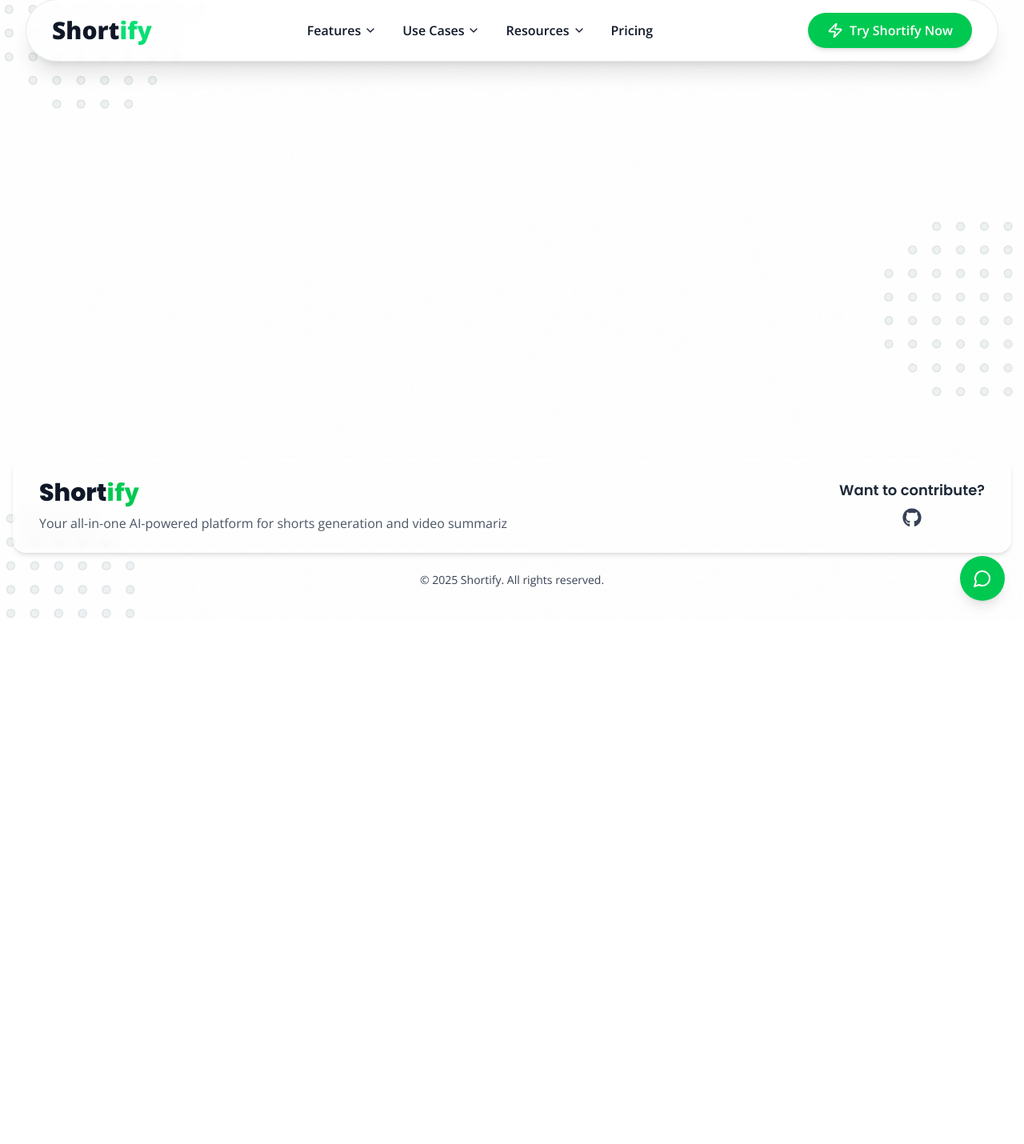
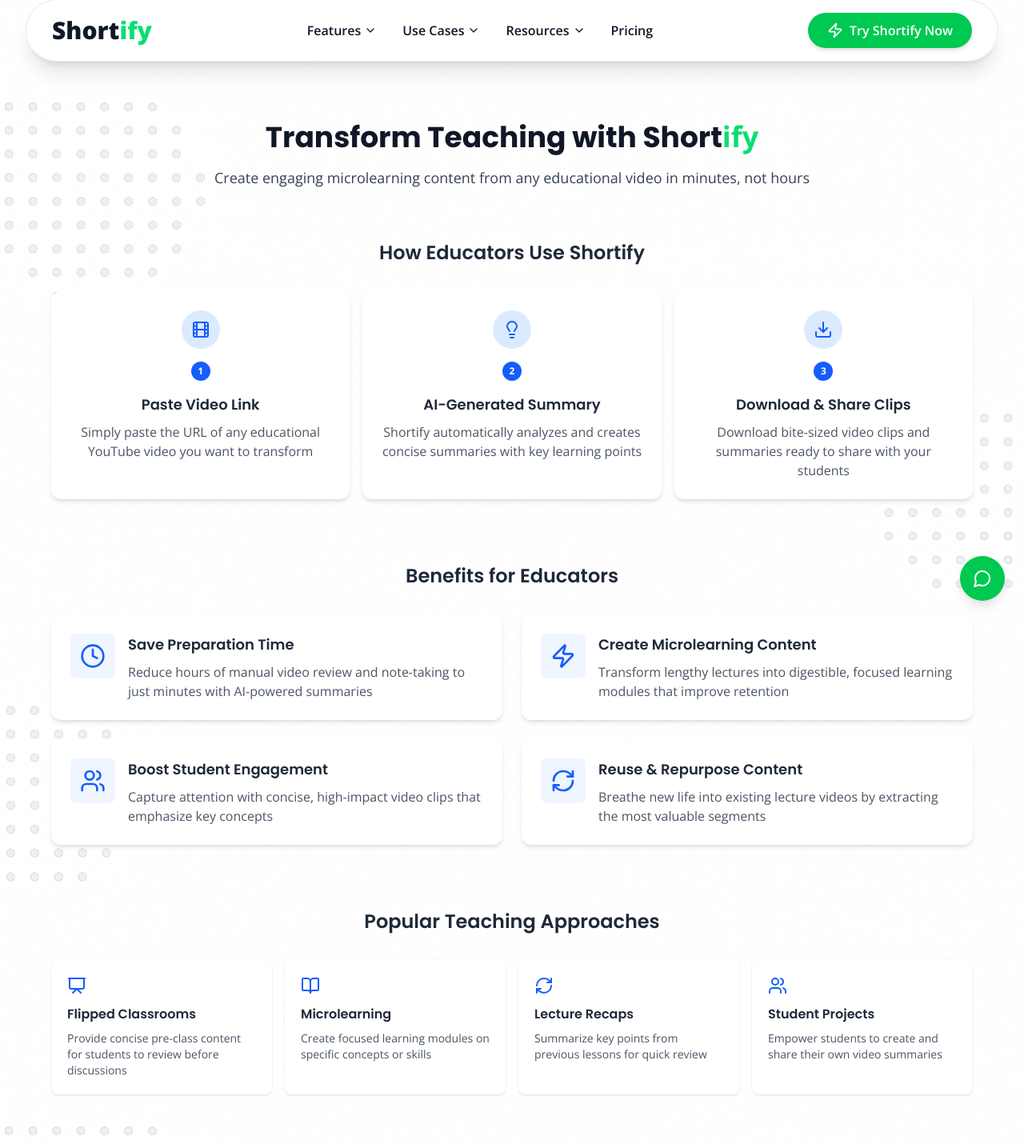
Before and after one commit to Ayushhgit/Shortify, a React (Vite) app in the folder frontend/: page /use-cases/educators in a window 1280 px wide. Shown: the part 25-1455 px from the top of the page at 80% size. Before the commit the page ends 800 px from the top, so only its background shows below. Built offline with nearby package versions, Linux system fonts and the light colour scheme.

Commit message:
Use case 2

```diff
--- a/frontend/src/App.jsx
+++ b/frontend/src/App.jsx
@@ -11,6 +11,7 @@ import PdfSummarizer from "./pages/PdfSummarizer";
 import ShortifyPage from "./pages/ShortifyPage";
 import Pricing from "./pages/Pricing";
 import CreatorsUseCase from "./pages/CreatorsUseCase";
+import EducatorsUseCase from "./pages/EducatorsUseCase";
 
 const LayoutWrapper = ({ children }) => {
   const location = useLocation();
@@ -38,6 +39,7 @@ function App() {
           <Route path="/" element={<Home />} />
           <Route path="/pricing" element={<Pricing />} />
           <Route path="/use-cases/creators" element={<CreatorsUseCase />} />
+          <Route path="/use-cases/educators" element={<EducatorsUseCase />} />
           <Route path="/shortify" element={<ShortifyPage />} />
           <Route path="/features/summarizer" element={<Summarizer />} />
           <Route path="/features/shorts-generator" element={<ShortsGenerator />} />
--- /dev/null
+++ b/frontend/src/pages/EducatorsUseCase.jsx
@@ -0,0 +1,172 @@
+import React, { useState } from "react";
+import { ChevronRight, Clock, Film, Download, BookOpen, Users, Lightbulb, Presentation, RefreshCw, Zap } from "lucide-react";
+
+
+// Step Component
+const WorkflowStep = ({ number, title, description, icon }) => {
+  return (
+    <div className="flex flex-col items-center p-6 bg-white rounded-xl shadow-md hover:shadow-lg transition-all duration-200">
+      <div className="bg-blue-100 w-12 h-12 rounded-full flex items-center justify-center mb-4">
+        {icon}
+      </div>
+      <div className="bg-blue-600 text-white w-6 h-6 rounded-full flex items-center justify-center text-xs font-bold mb-4">
+        {number}
+      </div>
+      <h4 className="text-lg font-semibold text-gray-800 mb-2">{title}</h4>
+      <p className="text-gray-600 text-center">{description}</p>
+    </div>
+  );
+};
+
+// Benefit Card Component
+const BenefitCard = ({ title, description, icon }) => {
+  return (
+    <div className="flex items-start p-6 bg-white rounded-xl shadow-md hover:shadow-lg transition-all duration-200">
+      <div className="bg-blue-50 p-3 rounded-lg mr-4 flex-shrink-0">
+        {icon}
+      </div>
+      <div>
+        <h4 className="text-lg font-semibold text-gray-800 mb-2">{title}</h4>
+        <p className="text-gray-600">{description}</p>
+      </div>
+    </div>
+  );
+};
+
+// Use Case Component
+const UseCase = ({ title, icon, description }) => {
+  const [isHovered, setIsHovered] = useState(false);
+
+  return (
+    <div
+      className={`p-5 rounded-lg transition-all duration-300 ${
+        isHovered ? "bg-gradient-to-t from-indigo-600 to-purple-600 text-white" : "bg-white text-gray-800"
+      } cursor-pointer shadow-sm hover:shadow-md`}
+      onMouseEnter={() => setIsHovered(true)}
+      onMouseLeave={() => setIsHovered(false)}
+    >
+      <div className={`mb-3 ${isHovered ? "text-white" : "text-blue-600"}`}>
+        {React.cloneElement(icon, { size: 24 })}
+      </div>
+      <h4 className="font-semibold mb-2">{title}</h4>
+      <p className={`text-sm ${isHovered ? "text-blue-50" : "text-gray-600"}`}>
+        {description}
+      </p>
+    </div>
+  );
+};
+
+// Main Educator Component
+export default function EducatorUseCase() {
+  return (
+    <div className="w-full py-16 px-4 md:px-8 lg:px-16">
+      <div className="max-w-7xl mx-auto">
+        {/* Header Section */}
+        <div className="text-center mb-16">
+          <h2 className="text-2xl md:text-3xl lg:text-4xl font-bold text-gray-900 mb-4">
+            Transform Teaching with Short<span className="text-green-400">ify</span>
+          </h2>
+          <p className="text-lg text-gray-700 max-w-3xl mx-auto">
+            Create engaging microlearning content from any educational video in minutes, not hours
+          </p>
+        </div>
+
+        {/* How It Works Section */}
+        <div className="mb-20">
+          <h3 className="text-xl md:text-2xl font-semibold text-gray-800 mb-8 text-center">
+            How Educators Use Shortify
+          </h3>
+
+          <div className="grid grid-cols-1 md:grid-cols-3 gap-6 md:gap-4">
+            <WorkflowStep
+              number="1"
+              title="Paste Video Link"
+              description="Simply paste the URL of any educational YouTube video you want to transform"
+              icon={<Film className="h-6 w-6 text-blue-600" />}
+            />
+            <WorkflowStep
+              number="2"
+              title="AI-Generated Summary"
+              description="Shortify automatically analyzes and creates concise summaries with key learning points"
+              icon={<Lightbulb className="h-6 w-6 text-blue-600" />}
+            />
+            <WorkflowStep
+              number="3"
+              title="Download & Share Clips"
+              description="Download bite-sized video clips and summaries ready to share with your students"
+              icon={<Download className="h-6 w-6 text-blue-600" />}
+            />
+          </div>
+        </div>
+
+        {/* Benefits Section */}
+        <div className="mb-20">
+          <h3 className="text-xl md:text-2xl font-semibold text-gray-800 mb-8 text-center">
+            Benefits for Educators
+          </h3>
+
+          <div className="grid grid-cols-1 md:grid-cols-2 gap-6">
+            <BenefitCard
+              title="Save Preparation Time"
+              description="Reduce hours of manual video review and note-taking to just minutes with AI-powered summaries"
+              icon={<Clock className="h-8 w-8 text-blue-600" />}
+            />
+            <BenefitCard
+              title="Create Microlearning Content"
+              description="Transform lengthy lectures into digestible, focused learning modules that improve retention"
+              icon={<Zap className="h-8 w-8 text-blue-600" />}
+            />
+            <BenefitCard
+              title="Boost Student Engagement"
+              description="Capture attention with concise, high-impact video clips that emphasize key concepts"
+              icon={<Users className="h-8 w-8 text-blue-600" />}
+            />
+            <BenefitCard
+              title="Reuse & Repurpose Content"
+              description="Breathe new life into existing lecture videos by extracting the most valuable segments"
+              icon={<RefreshCw className="h-8 w-8 text-blue-600" />}
+            />
+          </div>
+        </div>
+
+        {/* Use Cases Section */}
+        <div>
+          <h3 className="text-xl md:text-2xl font-semibold text-gray-800 mb-8 text-center">
+            Popular Teaching Approaches
+          </h3>
+
+          <div className="grid grid-cols-1 sm:grid-cols-2 lg:grid-cols-4 gap-4">
+            <UseCase
+              title="Flipped Classrooms"
+              description="Provide concise pre-class content for students to review before discussions"
+              icon={<Presentation />}
+            />
+            <UseCase
+              title="Microlearning"
+              description="Create focused learning modules on specific concepts or skills"
+              icon={<BookOpen />}
+            />
+            <UseCase
+              title="Lecture Recaps"
+              description="Summarize key points from previous lessons for quick review"
+              icon={<RefreshCw />}
+            />
+            <UseCase
+              title="Student Projects"
+              description="Empower students to create and share their own video summaries"
+              icon={<Users />}
+            />
+          </div>
+        </div>
+
+        {/* CTA Section */}
+        <div className="mt-16 text-center">
+         <a href='/features/summarizer'> <button className="bg-gradient-to-r from-indigo-600 to-purple-600 hover:from-indigo-700 hover:to-purple-700 text-white font-medium py-3 px-6 rounded-full transition-all duration-200 shadow-lg hover:shadow-xl flex items-center mx-auto">
+            Start Learning
+            <ChevronRight className="ml-2 h-5 w-5" />
+          </button> </a>
+        </div>
+      </div>
+    </div>
+  );
+}
```
